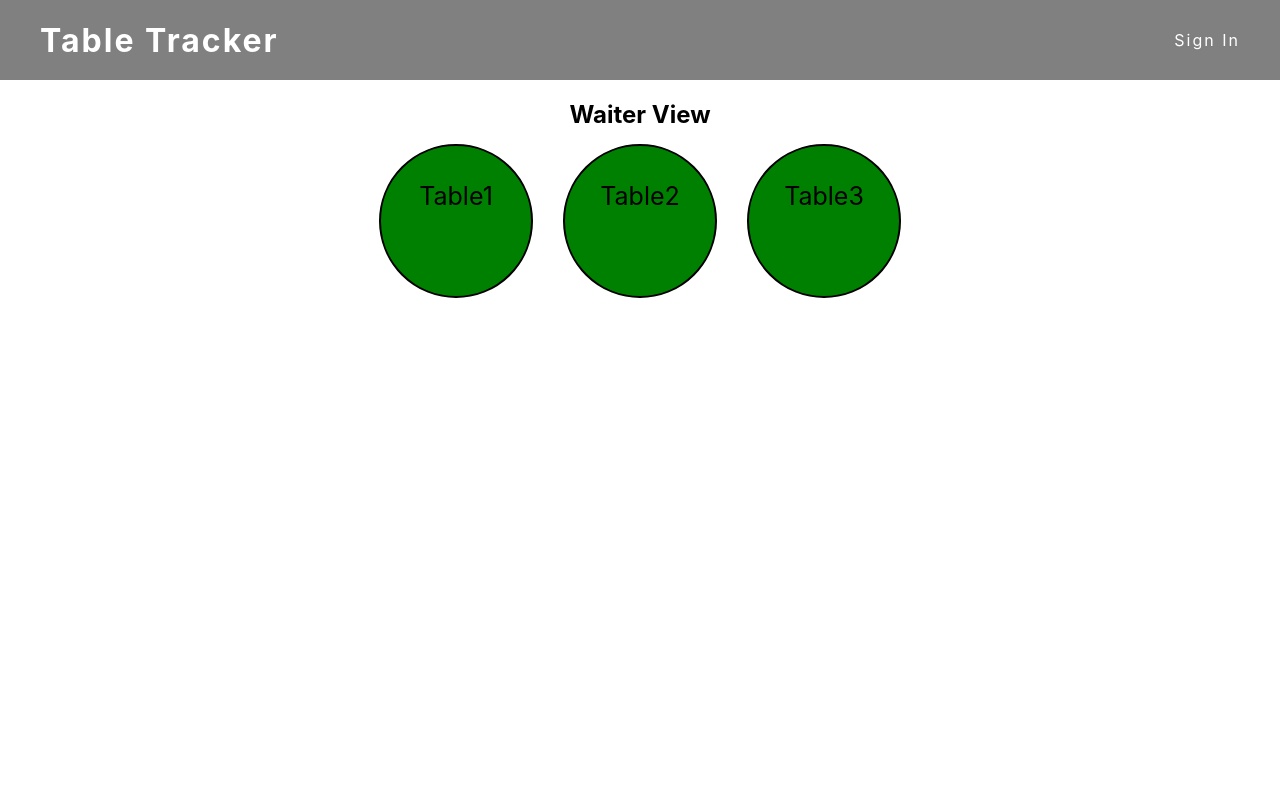
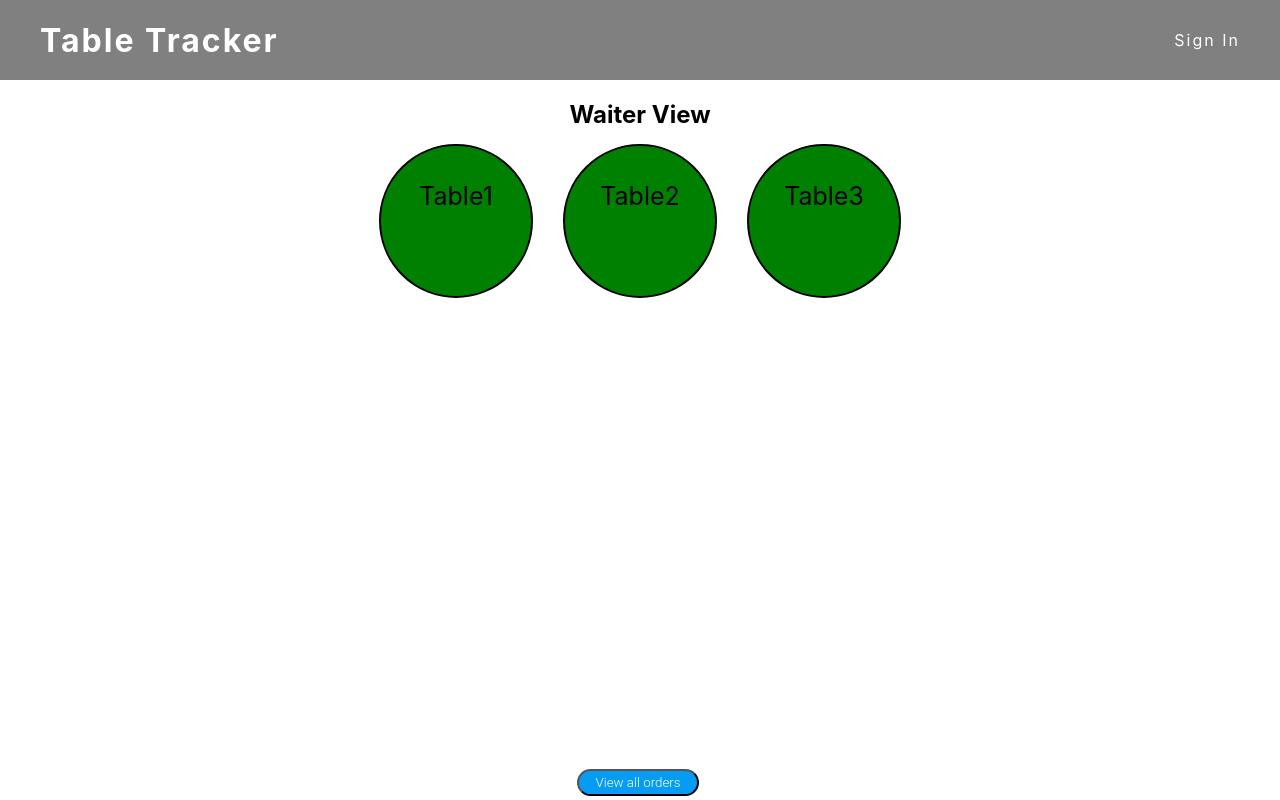
Before and after one commit to usuajiayako/Table-Tracker, a React (Create React App) app: page /waiter in a window 1280 px wide. Built offline with nearby package versions, Linux system fonts and the light colour scheme; no server answers.

Commit message:
adds view all orders button, directs to kitchen view at the moment

```diff
--- a/src/containers/WaiterPage/WaiterPage.jsx
+++ b/src/containers/WaiterPage/WaiterPage.jsx
@@ -1,15 +1,16 @@
-import React, { useState } from 'react';
-import './WaiterPage.scss';
+import React, { useState } from "react";
+import "./WaiterPage.scss";
+import { useHistory } from "react-router-dom";
 
-import Popup from '../../components/Popup/Popup';
+import Popup from "../../components/Popup/Popup";
 
 const WaiterPage = () => {
   const [showPopup, setShowPopup] = useState(false);
-  const [activeTable, setActiveTable] = useState('');
+  const [activeTable, setActiveTable] = useState("");
   const [tables] = useState([
-    { name: 'table1' },
-    { name: 'table2' },
-    { name: 'table3' },
+    { name: "table1" },
+    { name: "table2" },
+    { name: "table3" },
   ]);
 
   function togglePopup(tableName) {
@@ -18,6 +19,7 @@ const WaiterPage = () => {
     }
     setShowPopup(!showPopup);
   }
+  const history = useHistory();
 
   return (
     <div className="waiter_view">
@@ -38,6 +40,15 @@ const WaiterPage = () => {
         })}
       </ul>
       {showPopup && <Popup tableName={activeTable} closePopup={togglePopup} />}
+      <div className="waiter-footer">
+        <button
+          onClick={() => {
+            history.push("/kitchen");
+          }}
+        >
+          View all orders
+        </button>
+      </div>
     </div>
   );
 };
--- a/src/containers/WaiterPage/WaiterPage.scss
+++ b/src/containers/WaiterPage/WaiterPage.scss
@@ -1,7 +1,6 @@
 .waiter_view {
   display: flex;
   flex-direction: column;
-  justify-content: space-between;
   padding: 20px 40px;
   align-items: center;
   text-transform: capitalize;
@@ -10,7 +9,6 @@
     list-style: none;
     display: flex;
     flex-wrap: wrap;
-    justify-content: space-around;
     flex-grow: 4;
   }
 
@@ -25,4 +23,14 @@
     font-size: 25px;
     border: solid black 2px;
   }
+
+  .waiter-footer {
+    position: absolute;
+    bottom: 0;
+    width: 100%;
+    background-color: inherit;
+    display: flex;
+    align-items: center;
+    justify-content: center;
+  }
 }
```
